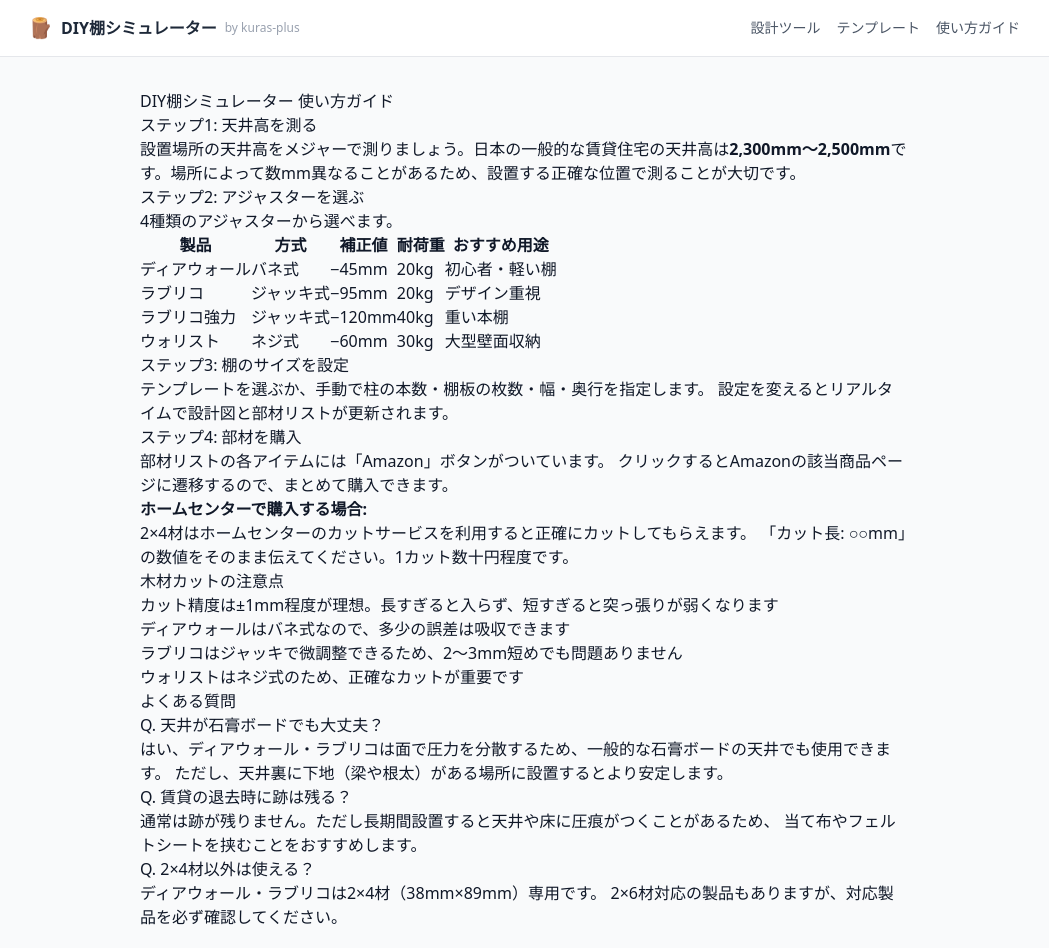
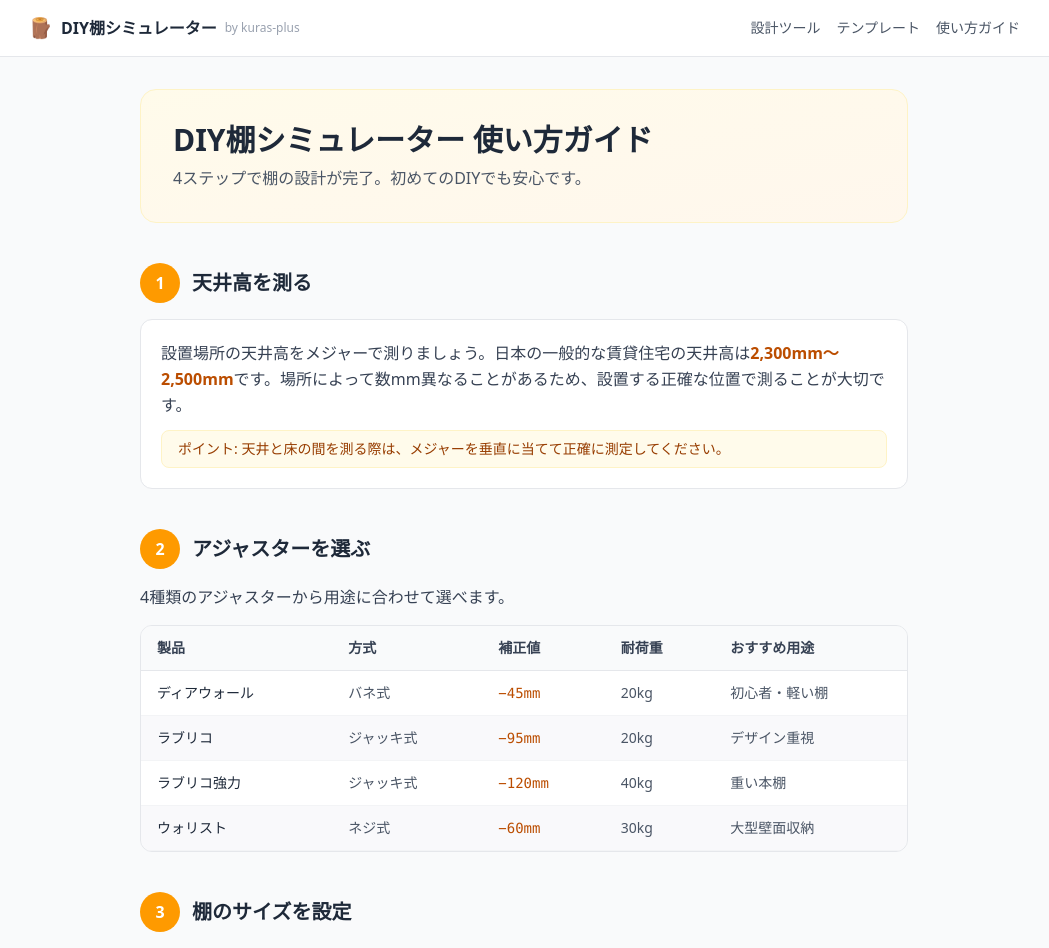
Before and after one commit to sbgituser/diy-shelf-maker, a Next.js app: page /guide in a window 1280 px wide. Shown: the top 948 px of the page, without its empty margins (116-1165 px from the left). Built offline with nearby package versions, Linux system fonts and the light colour scheme.

Commit message:
fix: 使い方ガイドページのスタイルをカードUIに全面リデザイン

```diff
--- a/src/app/guide/page.tsx
+++ b/src/app/guide/page.tsx
@@ -1,4 +1,5 @@
 import type { Metadata } from "next";
+import Link from "next/link";
 
 export const metadata: Metadata = {
   title: "使い方ガイド",
@@ -6,106 +7,250 @@ export const metadata: Metadata = {
     "DIY棚シミュレーターの使い方を解説。ディアウォール・ラブリコの選び方、天井高の測り方、木材カットの注意点など。",
 };
 
+const ADJUSTERS = [
+  {
+    name: "ディアウォール",
+    method: "バネ式",
+    offset: "−45mm",
+    load: "20kg",
+    use: "初心者・軽い棚",
+  },
+  {
+    name: "ラブリコ",
+    method: "ジャッキ式",
+    offset: "−95mm",
+    load: "20kg",
+    use: "デザイン重視",
+  },
+  {
+    name: "ラブリコ強力",
+    method: "ジャッキ式",
+    offset: "−120mm",
+    load: "40kg",
+    use: "重い本棚",
+  },
+  {
+    name: "ウォリスト",
+    method: "ネジ式",
+    offset: "−60mm",
+    load: "30kg",
+    use: "大型壁面収納",
+  },
+];
+
+const CUT_TIPS = [
+  "カット精度は±1mm程度が理想。長すぎると入らず、短すぎると突っ張りが弱くなります",
+  "ディアウォールはバネ式なので、多少の誤差は吸収できます",
+  "ラブリコはジャッキで微調整できるため、2〜3mm短めでも問題ありません",
+  "ウォリストはネジ式のため、正確なカットが重要です",
+];
+
+const FAQ = [
+  {
+    q: "天井が石膏ボードでも大丈夫？",
+    a: "はい、ディアウォール・ラブリコは面で圧力を分散するため、一般的な石膏ボードの天井でも使用できます。ただし、天井裏に下地（梁や根太）がある場所に設置するとより安定します。",
+  },
+  {
+    q: "賃貸の退去時に跡は残る？",
+    a: "通常は跡が残りません。ただし長期間設置すると天井や床に圧痕がつくことがあるため、当て布やフェルトシートを挟むことをおすすめします。",
+  },
+  {
+    q: "2×4材以外は使える？",
+    a: "ディアウォール・ラブリコは2×4材（38mm×89mm）専用です。2×6材対応の製品もありますが、対応製品を必ず確認してください。",
+  },
+];
+
 export default function GuidePage() {
   return (
-    <article className="max-w-3xl mx-auto prose prose-gray prose-sm">
-      <h1>DIY棚シミュレーター 使い方ガイド</h1>
+    <div className="max-w-3xl mx-auto">
+      {/* ヘッダー */}
+      <div className="bg-gradient-to-br from-amber-50 to-orange-50 rounded-2xl p-6 sm:p-8 border border-amber-100 mb-10">
+        <h1 className="text-2xl sm:text-3xl font-bold text-gray-800">
+          DIY棚シミュレーター 使い方ガイド
+        </h1>
+        <p className="mt-2 text-gray-600">
+          4ステップで棚の設計が完了。初めてのDIYでも安心です。
+        </p>
+      </div>
 
-      <h2>ステップ1: 天井高を測る</h2>
-      <p>
+      {/* ステップ1 */}
+      <section className="mb-10">
+        <div className="flex items-center gap-3 mb-4">
+          <span className="flex-shrink-0 w-10 h-10 rounded-full bg-amber-500 text-white font-bold flex items-center justify-center">
+            1
+          </span>
+          <h2 className="text-xl font-bold text-gray-800">天井高を測る</h2>
+        </div>
+        <div className="bg-white rounded-xl border border-gray-200 p-5">
+          <p className="text-gray-700 leading-relaxed">
             設置場所の天井高をメジャーで測りましょう。日本の一般的な賃貸住宅の天井高は
-        <strong>2,300mm〜2,500mm</strong>
+            <strong className="text-amber-700">2,300mm〜2,500mm</strong>
             です。場所によって数mm異なることがあるため、設置する正確な位置で測ることが大切です。
           </p>
+          <div className="mt-3 px-4 py-2 bg-amber-50 border border-amber-100 rounded-lg text-sm text-amber-800">
+            ポイント:
+            天井と床の間を測る際は、メジャーを垂直に当てて正確に測定してください。
+          </div>
+        </div>
+      </section>
 
-      <h2>ステップ2: アジャスターを選ぶ</h2>
-      <p>4種類のアジャスターから選べます。</p>
-      <table>
+      {/* ステップ2 */}
+      <section className="mb-10">
+        <div className="flex items-center gap-3 mb-4">
+          <span className="flex-shrink-0 w-10 h-10 rounded-full bg-amber-500 text-white font-bold flex items-center justify-center">
+            2
+          </span>
+          <h2 className="text-xl font-bold text-gray-800">
+            アジャスターを選ぶ
+          </h2>
+        </div>
+        <p className="text-gray-700 mb-4">
+          4種類のアジャスターから用途に合わせて選べます。
+        </p>
+        <div className="overflow-x-auto rounded-xl border border-gray-200">
+          <table className="w-full text-sm">
             <thead>
-          <tr>
-            <th>製品</th>
-            <th>方式</th>
-            <th>補正値</th>
-            <th>耐荷重</th>
-            <th>おすすめ用途</th>
+              <tr className="bg-gray-50 border-b border-gray-200">
+                <th className="text-left px-4 py-3 font-semibold text-gray-700">
+                  製品
+                </th>
+                <th className="text-left px-4 py-3 font-semibold text-gray-700">
+                  方式
+                </th>
+                <th className="text-left px-4 py-3 font-semibold text-gray-700">
+                  補正値
+                </th>
+                <th className="text-left px-4 py-3 font-semibold text-gray-700">
+                  耐荷重
+                </th>
+                <th className="text-left px-4 py-3 font-semibold text-gray-700">
+                  おすすめ用途
+                </th>
               </tr>
             </thead>
             <tbody>
-          <tr>
-            <td>ディアウォール</td>
-            <td>バネ式</td>
-            <td>−45mm</td>
-            <td>20kg</td>
-            <td>初心者・軽い棚</td>
+              {ADJUSTERS.map((a, i) => (
+                <tr
+                  key={a.name}
+                  className={`border-b border-gray-100 ${i % 2 === 1 ? "bg-gray-50/50" : "bg-white"}`}
+                >
+                  <td className="px-4 py-3 font-medium text-gray-800">
+                    {a.name}
+                  </td>
+                  <td className="px-4 py-3 text-gray-600">{a.method}</td>
+                  <td className="px-4 py-3 text-amber-700 font-mono font-medium">
+                    {a.offset}
+                  </td>
+                  <td className="px-4 py-3 text-gray-600">{a.load}</td>
+                  <td className="px-4 py-3 text-gray-600">{a.use}</td>
                 </tr>
-          <tr>
-            <td>ラブリコ</td>
-            <td>ジャッキ式</td>
-            <td>−95mm</td>
-            <td>20kg</td>
-            <td>デザイン重視</td>
-          </tr>
-          <tr>
-            <td>ラブリコ強力</td>
-            <td>ジャッキ式</td>
-            <td>−120mm</td>
-            <td>40kg</td>
-            <td>重い本棚</td>
-          </tr>
-          <tr>
-            <td>ウォリスト</td>
-            <td>ネジ式</td>
-            <td>−60mm</td>
-            <td>30kg</td>
-            <td>大型壁面収納</td>
-          </tr>
+              ))}
             </tbody>
           </table>
+        </div>
+      </section>
 
-      <h2>ステップ3: 棚のサイズを設定</h2>
-      <p>
+      {/* ステップ3 */}
+      <section className="mb-10">
+        <div className="flex items-center gap-3 mb-4">
+          <span className="flex-shrink-0 w-10 h-10 rounded-full bg-amber-500 text-white font-bold flex items-center justify-center">
+            3
+          </span>
+          <h2 className="text-xl font-bold text-gray-800">
+            棚のサイズを設定
+          </h2>
+        </div>
+        <div className="bg-white rounded-xl border border-gray-200 p-5">
+          <p className="text-gray-700 leading-relaxed">
             テンプレートを選ぶか、手動で柱の本数・棚板の枚数・幅・奥行を指定します。
             設定を変えるとリアルタイムで設計図と部材リストが更新されます。
           </p>
+          <div className="mt-3 px-4 py-2 bg-amber-50 border border-amber-100 rounded-lg text-sm text-amber-800">
+            ポイント: <Link href="/templates" className="underline font-medium">テンプレート一覧</Link>
+            から用途に合った棚を選ぶと、最適な初期設定で始められます。
+          </div>
+        </div>
+      </section>
 
-      <h2>ステップ4: 部材を購入</h2>
-      <p>
+      {/* ステップ4 */}
+      <section className="mb-10">
+        <div className="flex items-center gap-3 mb-4">
+          <span className="flex-shrink-0 w-10 h-10 rounded-full bg-amber-500 text-white font-bold flex items-center justify-center">
+            4
+          </span>
+          <h2 className="text-xl font-bold text-gray-800">部材を購入</h2>
+        </div>
+        <div className="bg-white rounded-xl border border-gray-200 p-5 space-y-4">
+          <p className="text-gray-700 leading-relaxed">
             部材リストの各アイテムには「Amazon」ボタンがついています。
             クリックするとAmazonの該当商品ページに遷移するので、まとめて購入できます。
           </p>
-      <p>
-        <strong>ホームセンターで購入する場合:</strong>
-        <br />
+          <div className="px-4 py-3 bg-blue-50 border border-blue-100 rounded-lg">
+            <p className="text-sm font-semibold text-blue-800 mb-1">
+              ホームセンターで購入する場合
+            </p>
+            <p className="text-sm text-blue-700 leading-relaxed">
               2×4材はホームセンターのカットサービスを利用すると正確にカットしてもらえます。
               「カット長: ○○mm」の数値をそのまま伝えてください。1カット数十円程度です。
             </p>
+          </div>
+        </div>
+      </section>
 
-      <h2>木材カットの注意点</h2>
-      <ul>
-        <li>カット精度は±1mm程度が理想。長すぎると入らず、短すぎると突っ張りが弱くなります</li>
-        <li>ディアウォールはバネ式なので、多少の誤差は吸収できます</li>
-        <li>ラブリコはジャッキで微調整できるため、2〜3mm短めでも問題ありません</li>
-        <li>ウォリストはネジ式のため、正確なカットが重要です</li>
+      {/* 木材カットの注意点 */}
+      <section className="mb-10">
+        <h2 className="text-xl font-bold text-gray-800 mb-4">
+          木材カットの注意点
+        </h2>
+        <div className="bg-amber-50 rounded-xl border border-amber-100 p-5">
+          <ul className="space-y-3">
+            {CUT_TIPS.map((tip, i) => (
+              <li key={i} className="flex items-start gap-2 text-gray-700 text-sm leading-relaxed">
+                <span className="text-amber-500 mt-0.5 flex-shrink-0">●</span>
+                {tip}
+              </li>
+            ))}
           </ul>
+        </div>
+      </section>
 
-      <h2>よくある質問</h2>
-      <h3>Q. 天井が石膏ボードでも大丈夫？</h3>
-      <p>
-        はい、ディアウォール・ラブリコは面で圧力を分散するため、一般的な石膏ボードの天井でも使用できます。
-        ただし、天井裏に下地（梁や根太）がある場所に設置するとより安定します。
+      {/* よくある質問 */}
+      <section className="mb-10">
+        <h2 className="text-xl font-bold text-gray-800 mb-4">よくある質問</h2>
+        <div className="space-y-4">
+          {FAQ.map((item, i) => (
+            <div
+              key={i}
+              className="bg-white rounded-xl border border-gray-200 p-5"
+            >
+              <h3 className="font-semibold text-gray-800 mb-2">
+                <span className="text-amber-600 mr-1">Q.</span>
+                {item.q}
+              </h3>
+              <p className="text-gray-600 leading-relaxed text-sm">
+                <span className="text-amber-600 font-semibold mr-1">A.</span>
+                {item.a}
               </p>
+            </div>
+          ))}
+        </div>
+      </section>
 
-      <h3>Q. 賃貸の退去時に跡は残る？</h3>
-      <p>
-        通常は跡が残りません。ただし長期間設置すると天井や床に圧痕がつくことがあるため、
-        当て布やフェルトシートを挟むことをおすすめします。
+      {/* CTA */}
+      <section className="bg-gradient-to-br from-amber-500 to-orange-500 rounded-2xl p-6 sm:p-8 text-white text-center mb-8">
+        <h2 className="text-xl font-bold mb-2">
+          さっそく棚を設計してみましょう
+        </h2>
+        <p className="text-amber-100 mb-4">
+          天井高を入力するだけ。完全無料・登録不要。
         </p>
-
-      <h3>Q. 2×4材以外は使える？</h3>
-      <p>
-        ディアウォール・ラブリコは2×4材（38mm×89mm）専用です。
-        2×6材対応の製品もありますが、対応製品を必ず確認してください。
-      </p>
-    </article>
+        <Link
+          href="/"
+          className="inline-flex items-center px-6 py-3 bg-white text-amber-600 font-bold rounded-lg hover:bg-amber-50 transition-colors"
+        >
+          シミュレーターを使う →
+        </Link>
+      </section>
+    </div>
   );
 }
```
Lines whose indentation alone changed are shown as unchanged.
